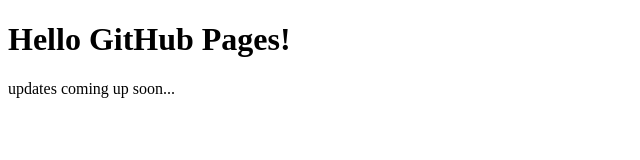
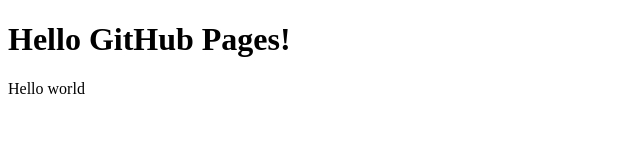
Before and after one commit to sdbeng/sdbeng.github.io, a plain HTML site: page index.html in a window 1280 px wide. Shown: the whole page, without its empty margins (0-640 px from the left). Drawn offline with Linux system fonts and the light colour scheme.

Commit message:
Add app.js to project and say hi on index.html

```diff
--- /dev/null
+++ b/app.js
@@ -0,0 +1 @@
+console.log('Hello world, It\'s Friday!!!');
--- a/index.html
+++ b/index.html
@@ -6,6 +6,6 @@
 </head>
 <body>
   <h1>Hello GitHub Pages!</h1>
-<p>updates coming up soon...</p>
+<p>Hello world</p>
 </body>
 </html>
```
